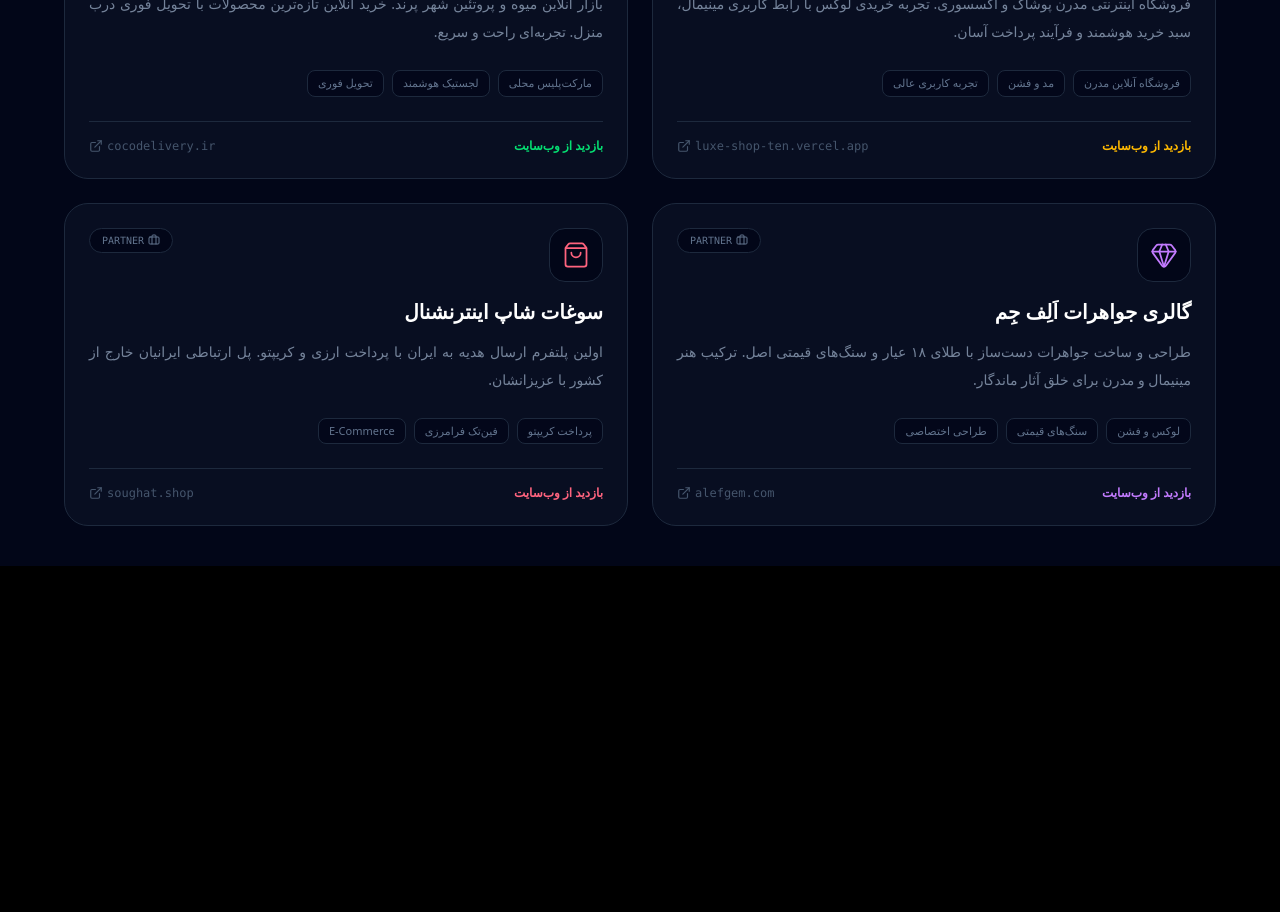
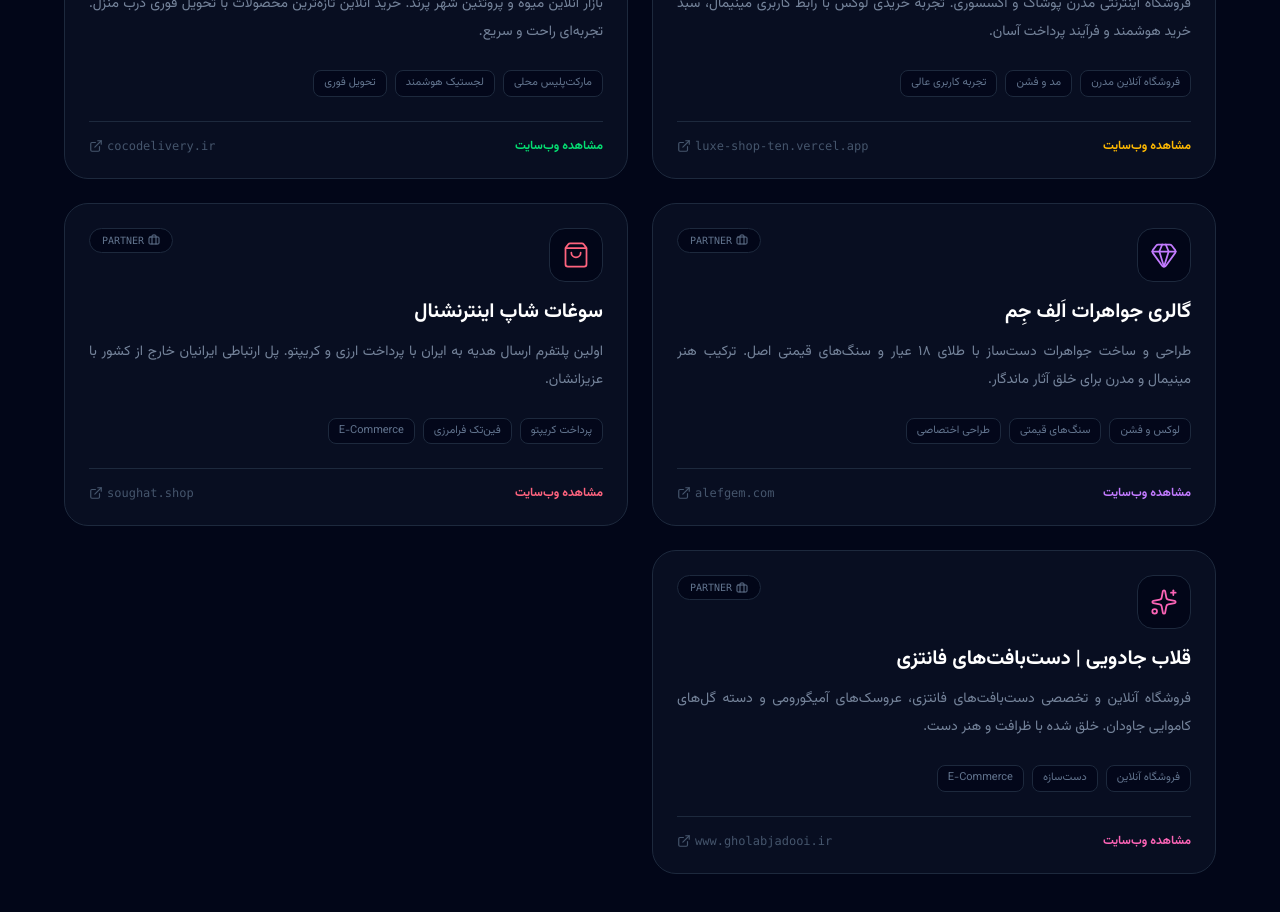
Before and after one commit to BKioto/mind-orbit, a Next.js app: page /partners in a window 1280 px wide. Shown: the part 1180-2092 px from the top of the page. Before the commit the page ends 1746 px from the top, so only its background shows below. Built offline with nearby package versions, Linux system fonts and the light colour scheme.

Commit message:
seo: integrate Gholab Jadooi partner card and ensure correct font inheritance

```diff
--- a/app/partners/page.tsx
+++ b/app/partners/page.tsx
@@ -1,5 +1,3 @@
-// C:\projects\mind-orbit\app\partners\page.tsx
-
 "use client";
 
 import {
@@ -15,11 +13,12 @@ import {
   Zap,             // برای Nexus Solana
   LayoutDashboard, // برای Alpha System
   Shirt,           // برای Luxe Shop
-  Bot              // برای خود Mind Orbit (در لیست نیست ولی آیکونش هست)
+  Bot,             // برای Mind Orbit
+  Sparkles         // برای قلاب جادویی
 } from "lucide-react";
 import Link from "next/link";
 
-// لیست کامل ۸ همکار تجاری و پروژه
+// لیست کامل ۹ همکار تجاری و پروژه
 const partners = [
   // 1. KiyaDev
   {
@@ -116,12 +115,25 @@ const partners = [
     color: "text-rose-400",
     borderColor: "group-hover:border-rose-500/50",
     glow: "group-hover:shadow-rose-500/20"
+  },
+  // 9. Gholab Jadooi
+  {
+    id: 9,
+    title: "قلاب جادویی | دست‌بافت‌های فانتزی",
+    description: "فروشگاه آنلاین و تخصصی دست‌بافت‌های فانتزی، عروسک‌های آمیگورومی و دسته گل‌های کاموایی جاودان. خلق شده با ظرافت و هنر دست.",
+    features: ["فروشگاه آنلاین", "دست‌سازه", "E-Commerce"],
+    url: "https://www.gholabjadooi.ir",
+    icon: Sparkles,
+    color: "text-pink-400",
+    borderColor: "group-hover:border-pink-500/50",
+    glow: "group-hover:shadow-pink-500/20"
   }
 ];
 
 export default function PartnersPage() {
   return (
-    <div className="min-h-screen bg-slate-950 pt-24 pb-10 px-4 sm:px-8 relative overflow-hidden font-sans" dir="rtl">
+    // حذف font-sans برای لود شدن فونت زیبای اختصاصی پروژه
+    <div className="min-h-screen bg-slate-950 pt-24 pb-10 px-4 sm:px-8 relative overflow-hidden" dir="rtl">
 
       {/* بک‌گراند نوری */}
       <div className="absolute top-0 right-0 w-[500px] h-[500px] bg-blue-500/5 rounded-full blur-[120px] pointer-events-none" />
@@ -145,7 +157,11 @@ export default function PartnersPage() {
 
         {/* گرید کارت‌ها */}
         <div className="grid gap-6 md:grid-cols-2 lg:grid-cols-2">
-          {partners.map((partner) => (
+          {partners.map((partner) => {
+            // حل خطای ری‌اکت: اختصاص آیکون به یک متغیر با حرف بزرگ
+            const Icon = partner.icon;
+
+            return (
               <a
                 key={partner.id}
                 href={partner.url}
@@ -157,7 +173,7 @@ export default function PartnersPage() {
                   {/* هدر کارت */}
                   <div className="flex items-start justify-between mb-4">
                     <div className={`rounded-2xl p-3 bg-slate-950 border border-slate-800 ${partner.color}`}>
-                    <partner.icon size={28} strokeWidth={1.5} />
+                      <Icon size={28} strokeWidth={1.5} />
                     </div>
                     <div className="rounded-full bg-slate-950 border border-slate-800 px-3 py-1 flex items-center gap-1">
                        <Briefcase size={12} className="text-slate-500" />
@@ -186,7 +202,7 @@ export default function PartnersPage() {
                 {/* فوتر کارت */}
                 <div className="mt-auto border-t border-slate-800 pt-4 flex items-center justify-between">
                   <span className={`text-xs font-bold transition-colors ${partner.color}`}>
-                  بازدید از وب‌سایت
+                    مشاهده وب‌سایت
                   </span>
                   <div className="flex items-center gap-1 text-slate-600 group-hover:text-white transition-colors">
                     <span className="text-xs font-mono hidden sm:inline-block">{partner.url.replace('https://', '')}</span>
@@ -194,7 +210,8 @@ export default function PartnersPage() {
                   </div>
                 </div>
               </a>
-          ))}
+            );
+          })}
         </div>
       </div>
     </div>
```
Lines whose indentation alone changed are shown as unchanged.
